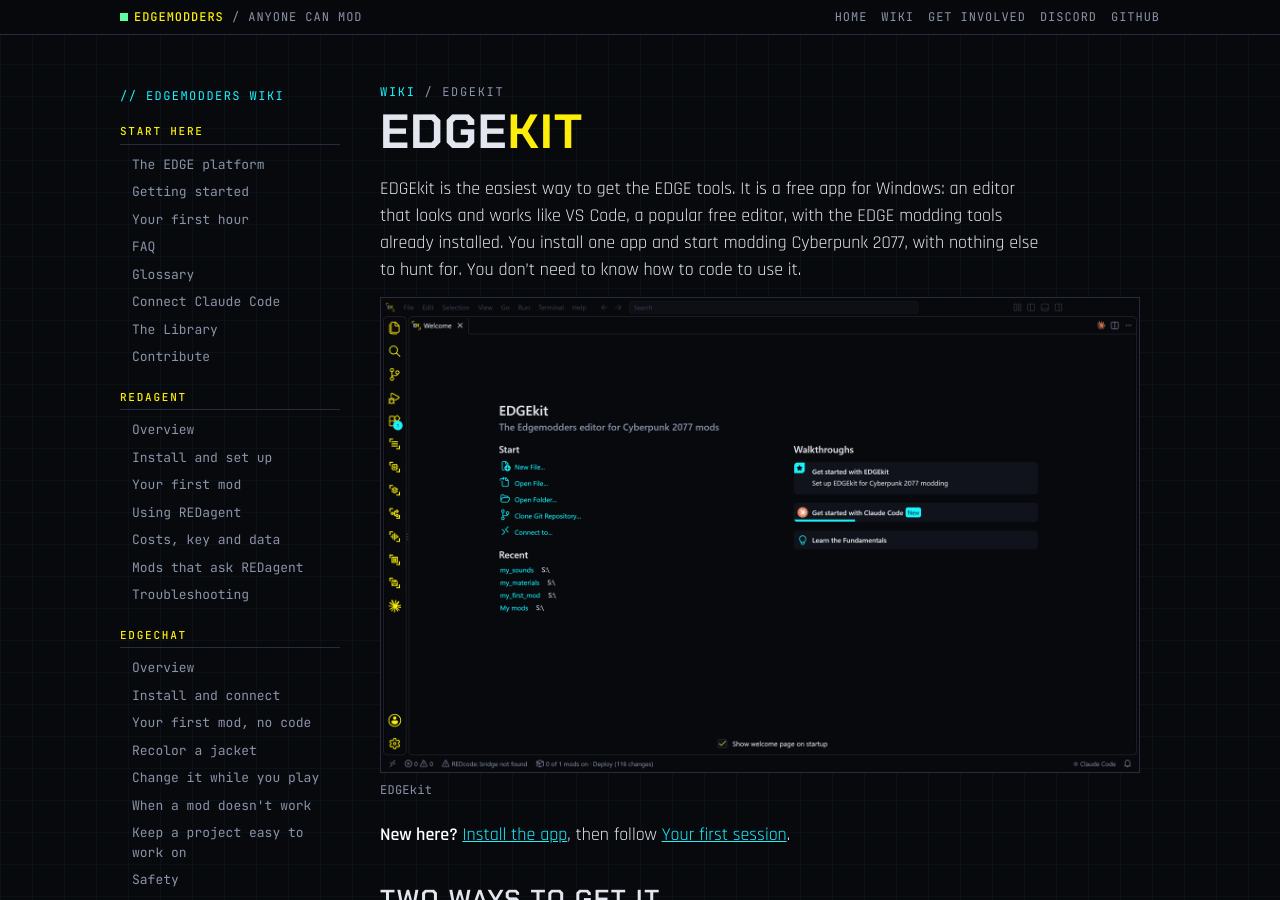
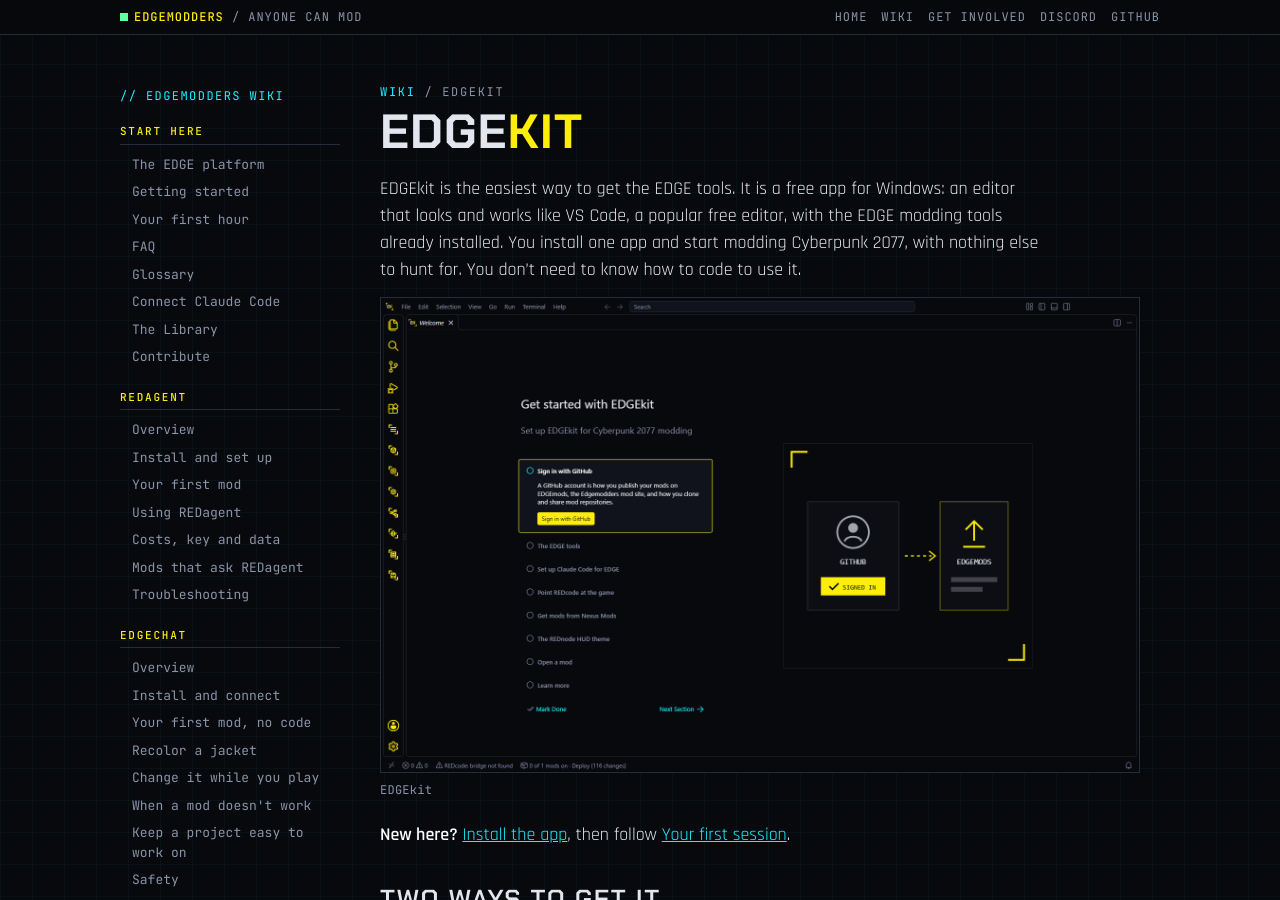
Before and after one commit to Edgemodders/EDGEweb, a Jekyll site: the page built from docs/wiki/edgekit/index.md, in a window 1280 px wide and 900 px high. Built offline with Jekyll 4.4.1, drawn with Linux system fonts in a browser that asks for light colours.

Commit message:
Wiki: EDGEkit's two window pictures retaken on 1.143.2 (EDGEfab's icon)
Co-Authored-By: Claude Fable 5.2 <noreply@anthropic.com>

```diff
--- a/docs/wiki/edgekit/index.md
+++ b/docs/wiki/edgekit/index.md
@@ -11,7 +11,7 @@ reviewed: 2026-11-27
 
 EDGEkit is the easiest way to get the EDGE tools. It is a free app for Windows: an editor that looks and works like VS Code, a popular free editor, with the EDGE modding tools already installed. You install one app and start modding Cyberpunk 2077, with nothing else to hunt for. You don't need to know how to code to use it.
 
-{% include shot.html caption="EDGEkit" src="/assets/shots/edgekit/index-welcome.png" alt="The EDGEkit window after its first start: the Welcome page with the walkthroughs Get started with EDGEkit and Get started with Claude Code, and the EDGE tools' icons down the activity bar on the left." shows="The EDGEkit window just after its first start: the Welcome walkthrough in the middle, and the EDGE tools' icons down the activity bar on the left." %}
+{% include shot.html caption="EDGEkit" src="/assets/shots/edgekit/index-welcome.png" alt="The EDGEkit window after its first start: the walkthrough Get started with EDGEkit with its steps, from Sign in with GitHub to Open a mod, and the EDGE tools' icons down the activity bar on the left." shows="The EDGEkit window just after its first start: the Welcome walkthrough in the middle, and the EDGE tools' icons down the activity bar on the left." %}
 
 **New here?** [Install the app](install.html), then follow [Your first session](first-session.html).
 
```
Also changed, not shown: docs/wiki/edgekit/first-session.md (+1 -1 lines), docs/assets/shots/edgekit/first-session-window.png, docs/assets/shots/edgekit/index-welcome.png.
